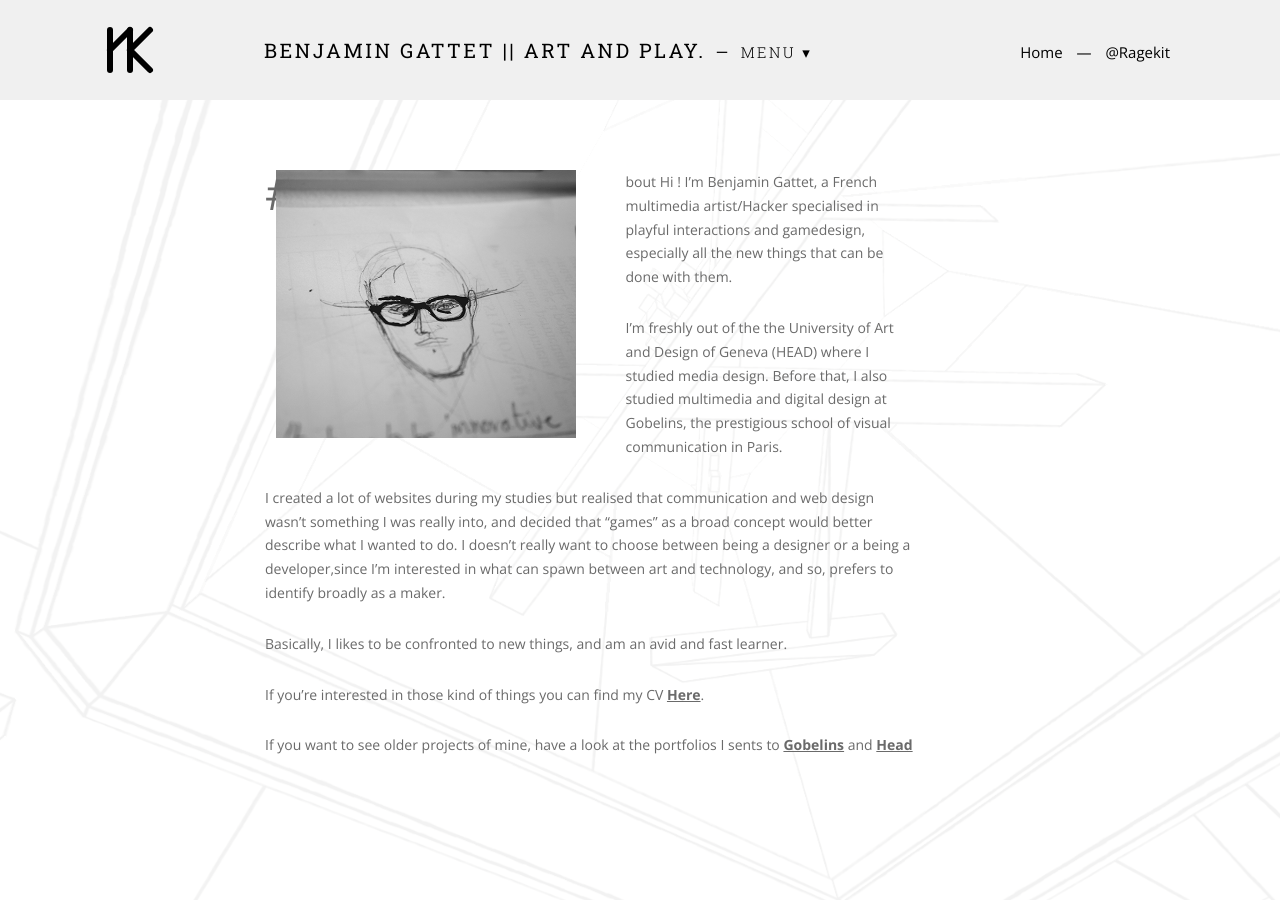
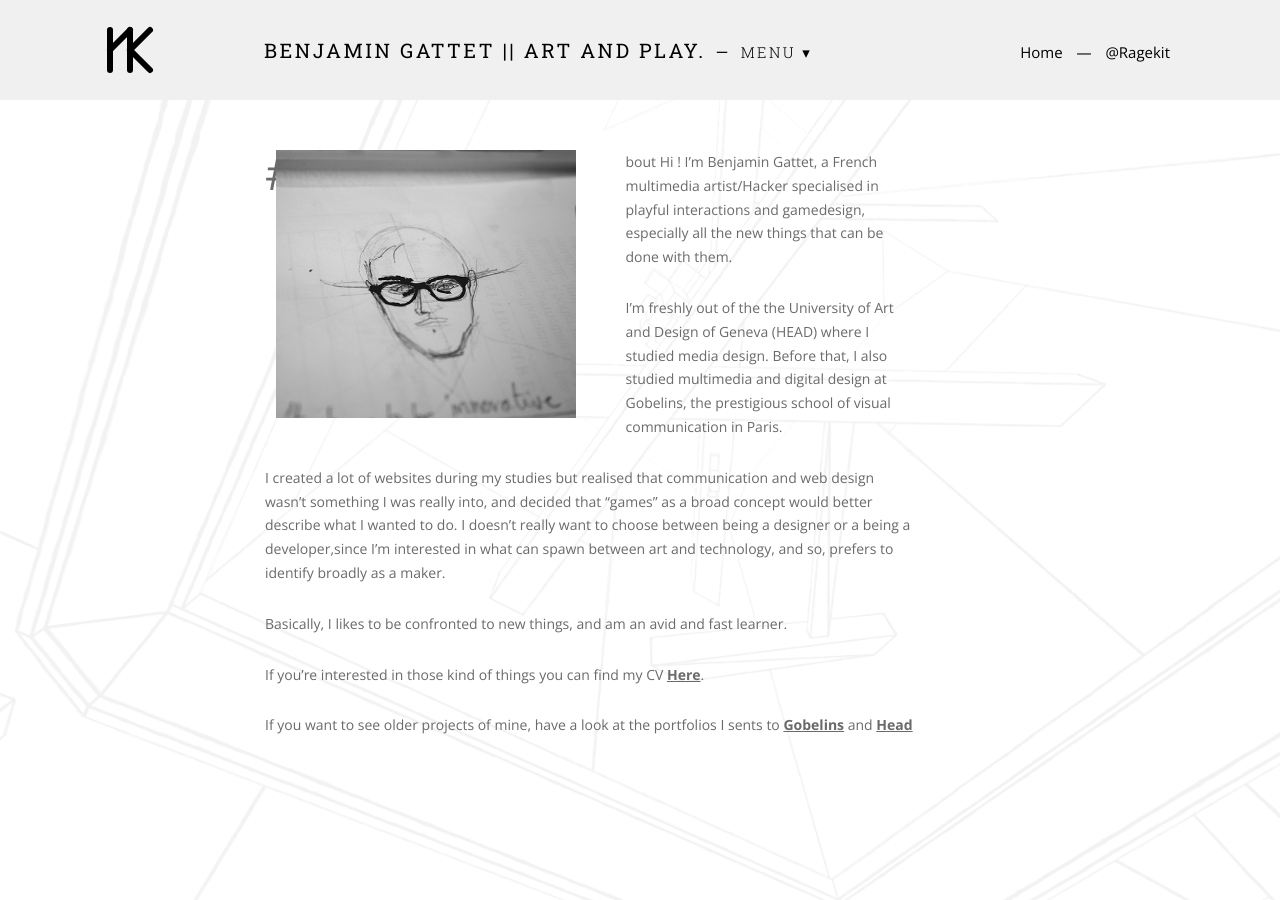
Before and after one commit to ragekit/ragekit.github.io, a Jekyll site: the page built from index.html, in a window 1280 px wide. Built offline with Jekyll 4.4.1, drawn with Linux system fonts in a browser that asks for light colours.

Commit message:
forgot home

```diff
--- a/css/main.scss
+++ b/css/main.scss
@@ -209,7 +209,7 @@ div.mainText{
 }
 
 .homeContent{
-  margin-top:-30px;
+  margin-top:-50px;
 
   h1{
     font-size:30px;
```
